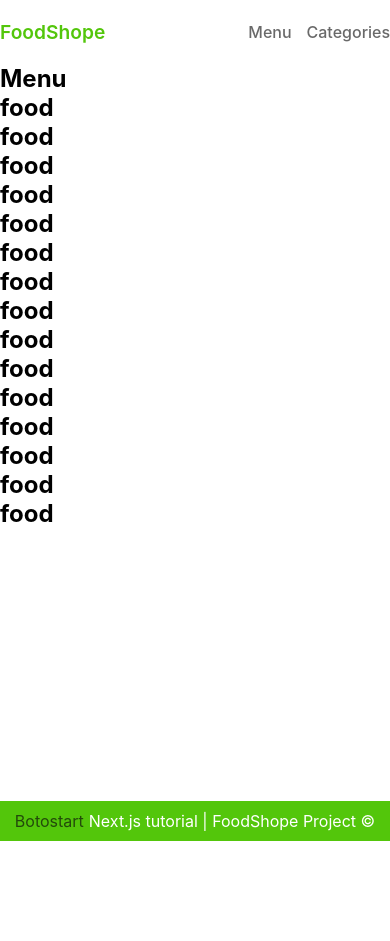
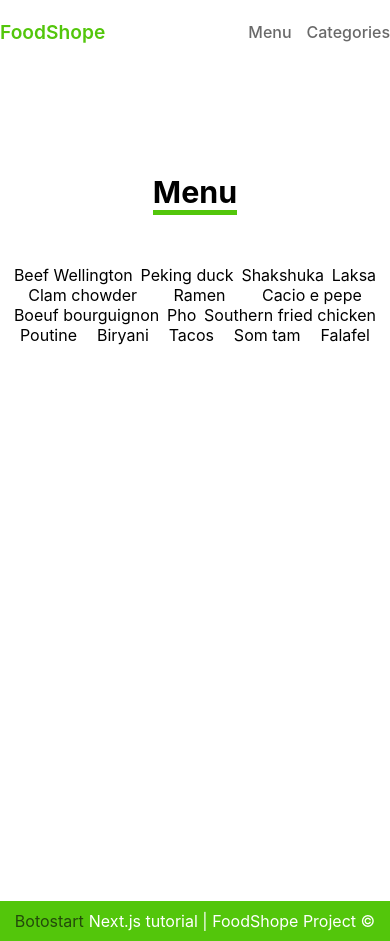
Before and after one commit to AliTaghawi/next-tutorial-projects, a Next.js app in the folder foodshope-botofood-project/: page /menu in a window 390 px wide. Before the commit the page ends 844 px from the top, so only its background shows below. Built offline with nearby package versions, Linux system fonts and the light colour scheme; data requests are answered from the project's data file.

Commit message:
<foodshope project> adding styles to MenuPage.js temp

```diff
--- a/foodshope-botofood-project/components/templates/MenuPage.js
+++ b/foodshope-botofood-project/components/templates/MenuPage.js
@@ -5,10 +5,7 @@ const MenuPage = ({ data }) => {
     <div className={styles.container}>
       <h2>Menu</h2>
       <div className={styles.subContainer}>
-        {/* {data.map(foodProduct => <h2 key={foodProduct.id}>{foodProduct.name}</h2>)} */}
-        {data.map((food) => (
-          <h2 key={food.id}>food</h2>
-        ))}
+        {data.map(foodProduct => <p key={foodProduct.id}>{foodProduct.name}</p>)}
       </div>
     </div>
   );
--- a/foodshope-botofood-project/components/templates/MenuPage.module.css
+++ b/foodshope-botofood-project/components/templates/MenuPage.module.css
@@ -0,0 +1,37 @@
+.container {
+  max-width: 900px;
+  margin: auto;
+  margin-top: 100px;
+}
+
+.subContainer {
+  display: flex;
+  flex-wrap: wrap;
+  justify-content: space-between;
+}
+
+.container h2 {
+  border-bottom: 5px solid #53c60b;
+  width: fit-content;
+  margin-bottom: 50px;
+  font-size: 1.9rem;
+}
+
+@media (max-width: 900px) {
+  .container {
+    padding: 20px;
+  }
+  .subContainer {
+    justify-content: space-around;
+  }
+  .container h2 {
+    margin: auto;
+    margin-bottom: 50px;
+  }
+}
+
+@media (max-width: 600px) {
+  .container {
+    padding: 10px;
+  }
+}
```
